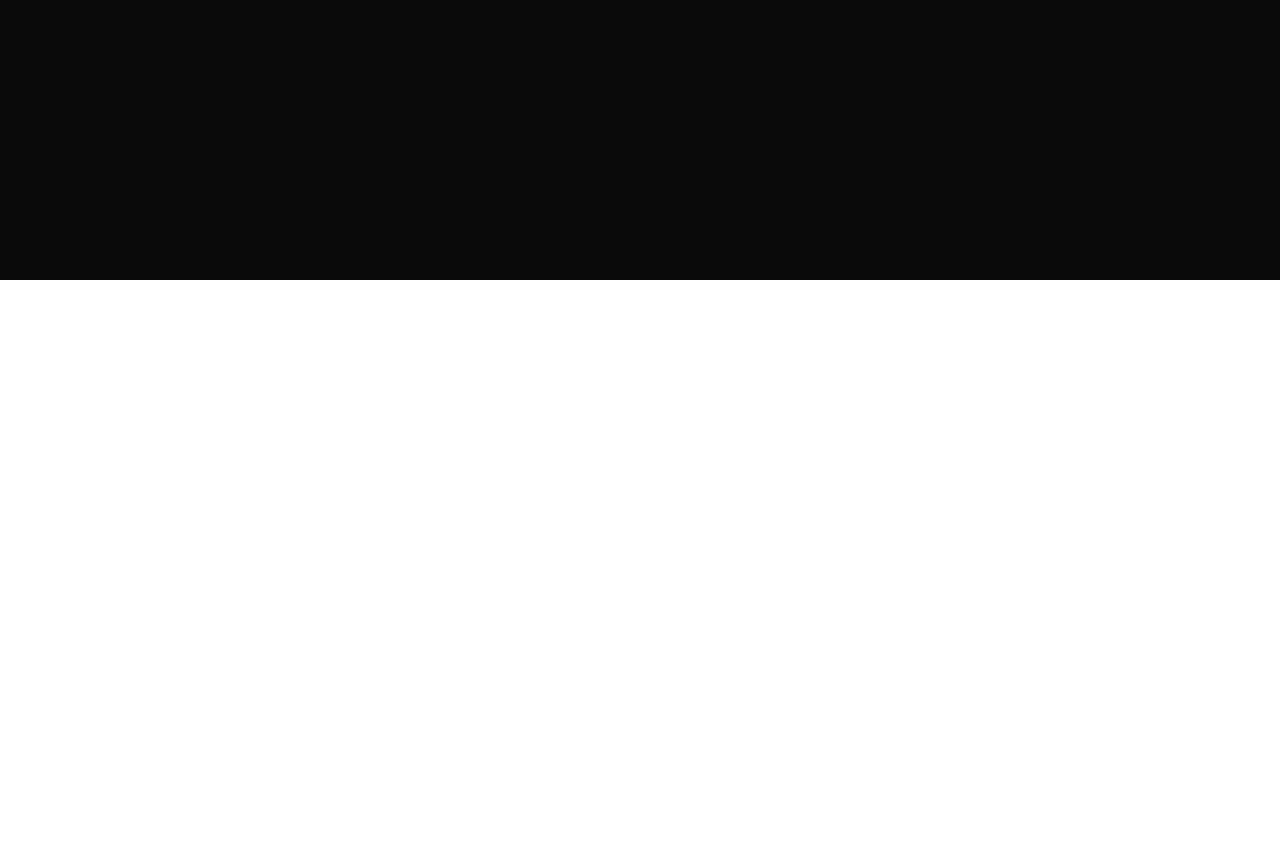
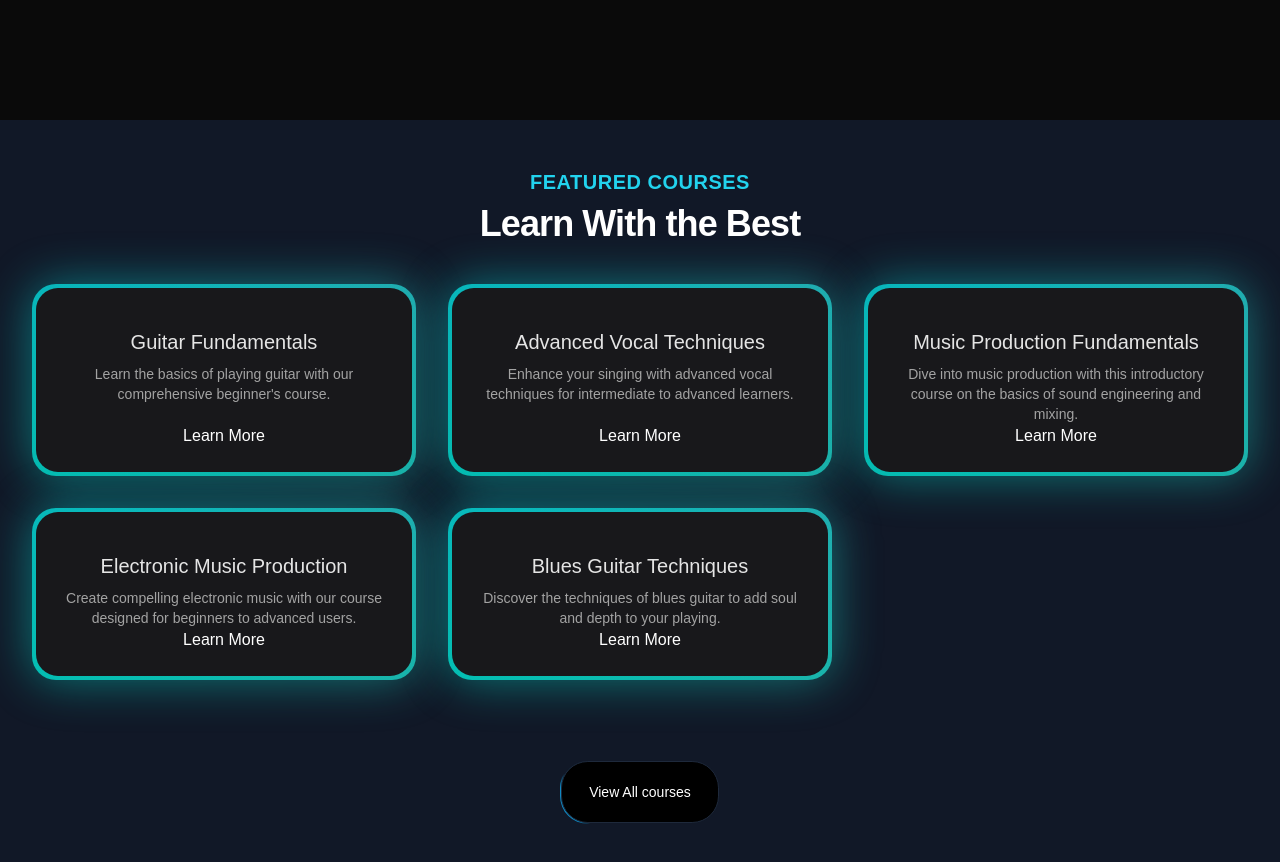
Before and after one commit to fareed7869/nextjs-music-academy, a Next.js app: page / in a window 1280 px wide. Shown: the part 520-1382 px from the top of the page. Before the commit the page ends 800 px from the top, so only its background shows below. Built offline with nearby package versions, Linux system fonts and the light colour scheme.

Commit message:
feat(featured-courses-section): add featured courses section

```diff
--- a/src/app/page.tsx
+++ b/src/app/page.tsx
@@ -1,3 +1,4 @@
+import FeaturedCoursesSection from "@/components/FeaturedCoursesSection";
 import HeroSection from "@/components/HeroSection";
 
 export default function Home() {
@@ -5,6 +6,7 @@
     <main className="text-white min-h-screen bg-black/[0.96] antialiased bg-grid-white/[0.02]">
       {/* <h1 className="text-2xl text-center">Welcome to Music Academy Project</h1> */}
       <HeroSection/>
+      <FeaturedCoursesSection/>
     </main>
   );
 }
--- /dev/null
+++ b/src/components/FeaturedCoursesSection.tsx
@@ -0,0 +1,69 @@
+"use client";
+import Link from "next/link";
+import courseData from "../data/music_courses.json";
+import { BackgroundGradient } from "./ui/background-gradient";
+import { Button } from "./ui/moving-border";
+
+// in TypeScript we have to add types, so make types of courses because its dummy data
+interface Course {
+  id: number;
+  title: string;
+  slug: string;
+  description: string;
+  price: number;
+  instructor: string;
+  isFeatured: boolean;
+}
+
+function FeaturedCoursesSection() {
+  const featuredCourses = courseData.courses.filter(
+    (course: Course) => course.isFeatured
+  );
+
+  return (
+    <div className="py-12 bg-gray-900">
+      <div>
+        <div className="text-center">
+          <h2 className="text-xl text-cyan-400 font-semibold tracking-wide uppercase">
+            FEATURED COURSES
+          </h2>
+          <p className="mt-2 text-4xl leading-8 font-extrabold tracking-tight text-white sm:text-4xl">
+            Learn With the Best
+          </p>
+        </div>
+      </div>
+      <div className="mt-10 mx-8">
+        <div className="grid grid-cols-1 sm:grid-cols-2 lg:grid-cols-3 gap-8 justify-center">
+          {featuredCourses.map((course: Course) => (
+            <div key={course.id} className="flex justify-center">
+              <BackgroundGradient className="flex flex-col rounded-[22px] bg-white dark:bg-zinc-900 overflow-hidden h-full max-w-sm">
+                <div className="p-4 sm:p-6 flex flex-col items-center text-center flex-grow">
+                  <p className="text-lg sm:text-xl text-black mt-4 mb-2 dark:text-neutral-200">
+                    {course.title}
+                  </p>
+                  <p className="text-sm text-neutral-600 dark:text-neutral-400 flex-grow">
+                    {course.description}
+                  </p>
+                  <Link href={`/courses/${course.slug}`}>Learn More</Link>
+                </div>
+              </BackgroundGradient>
+            </div>
+          ))}
+        </div>
+      </div>
+
+      <div className="mt-20 text-center">
+        <Link href={"/courses"}>
+          <Button
+            borderRadius="1.75rem"
+            className="bg-white dark:bg-black text-black dark:text-white border-neutral-200 dark:border-slate-800"
+          >
+            View All courses
+          </Button>
+        </Link>
+      </div>
+    </div>
+  );
+}
+
+export default FeaturedCoursesSection;
--- /dev/null
+++ b/src/components/ui/background-gradient.tsx
@@ -0,0 +1,72 @@
+import { cn } from "../../lib/utlis";
+import React from "react";
+import { motion } from "framer-motion";
+
+export const BackgroundGradient = ({
+  children,
+  className,
+  containerClassName,
+  animate = true,
+}: {
+  children?: React.ReactNode;
+  className?: string;
+  containerClassName?: string;
+  animate?: boolean;
+}) => {
+  const variants = {
+    initial: {
+      backgroundPosition: "0 50%",
+    },
+    animate: {
+      backgroundPosition: ["0, 50%", "100% 50%", "0 50%"],
+    },
+  };
+  return (
+    <div className={cn("relative p-[4px] group", containerClassName)}>
+      <motion.div
+        variants={animate ? variants : undefined}
+        initial={animate ? "initial" : undefined}
+        animate={animate ? "animate" : undefined}
+        transition={
+          animate
+            ? {
+                duration: 5,
+                repeat: Infinity,
+                repeatType: "reverse",
+              }
+            : undefined
+        }
+        style={{
+          backgroundSize: animate ? "400% 400%" : undefined,
+        }}
+        className={cn(
+          "absolute inset-0 rounded-3xl z-[1] opacity-60 group-hover:opacity-100 blur-xl  transition duration-500 will-change-transform",
+          " bg-[radial-gradient(circle_farthest-side_at_0_100%,#00ccb1,transparent),radial-gradient(circle_farthest-side_at_100%_0,#7b61ff,transparent),radial-gradient(circle_farthest-side_at_100%_100%,#ffc414,transparent),radial-gradient(circle_farthest-side_at_0_0,#1ca0fb,#141316)]"
+        )}
+      />
+      <motion.div
+        variants={animate ? variants : undefined}
+        initial={animate ? "initial" : undefined}
+        animate={animate ? "animate" : undefined}
+        transition={
+          animate
+            ? {
+                duration: 5,
+                repeat: Infinity,
+                repeatType: "reverse",
+              }
+            : undefined
+        }
+        style={{
+          backgroundSize: animate ? "400% 400%" : undefined,
+        }}
+        className={cn(
+          "absolute inset-0 rounded-3xl z-[1] will-change-transform",
+          "bg-[radial-gradient(circle_farthest-side_at_0_100%,#00ccb1,transparent),radial-gradient(circle_farthest-side_at_100%_0,#7b61ff,transparent),radial-gradient(circle_farthest-side_at_100%_100%,#ffc414,transparent),radial-gradient(circle_farthest-side_at_0_0,#1ca0fb,#141316)]"
+        )}
+      />
+
+      <div className={cn("relative z-10", className)}>{children}</div>
+    </div>
+  );
+};
```
